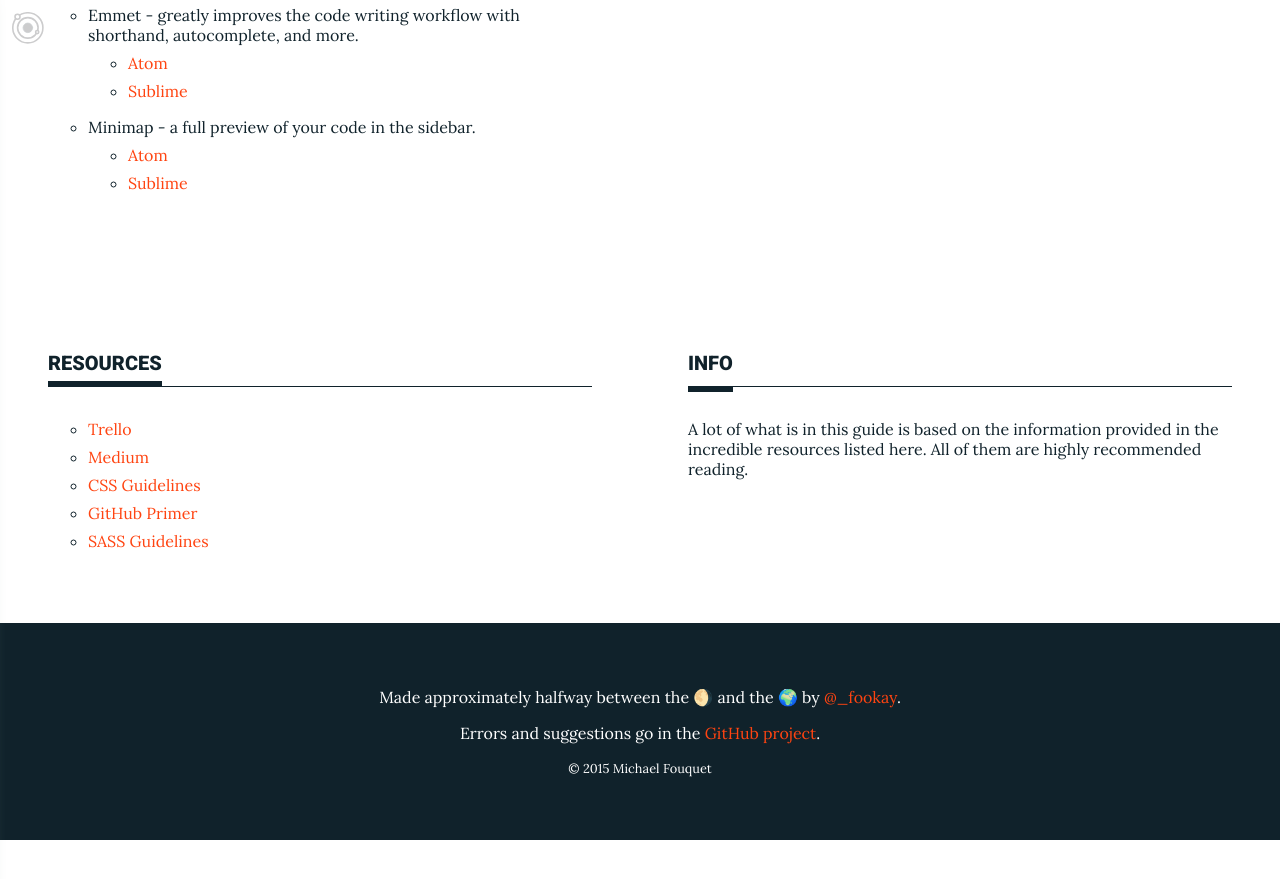
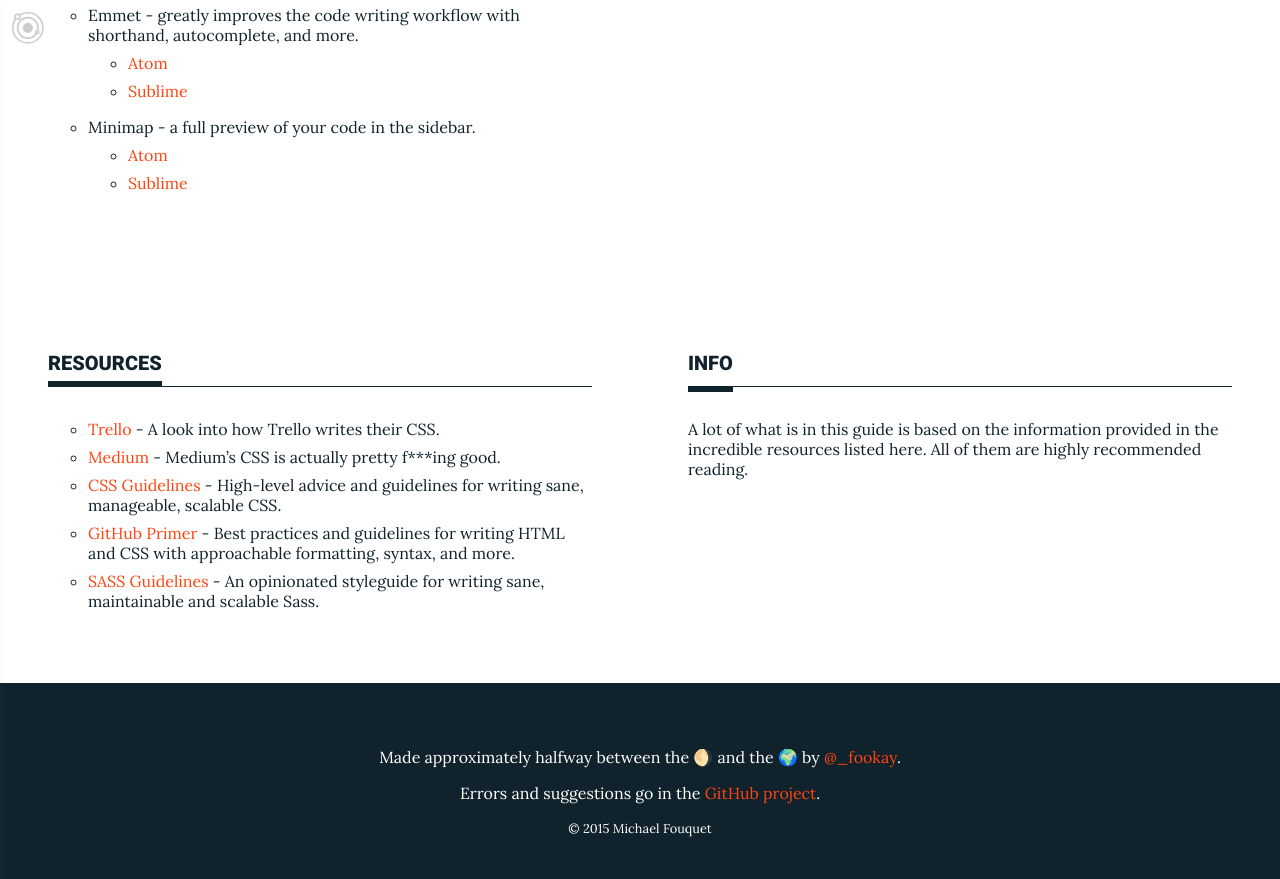
Before and after one commit to mfouquet/workmanship, a Jekyll site: the page built from index.html, in a window 1280 px wide and 900 px high, scrolled down 6100 px. Shown: the top 879 px of the window. Built offline with Jekyll 4.4.1, drawn with Linux system fonts in a browser that asks for light colours; nearby versions of some CDN libraries; before the commit the page ends 6940 px from its top, so only the background shows below that.

Commit message:
Add descriptions to external links. Fixes #5

```diff
--- a/index.html
+++ b/index.html
@@ -345,11 +345,11 @@
   <main class="main">
     <h5 class="main__title-border"><span class="main__title">Resources</span></h3>
     <ul class="main__list">
-      <li class="main__list-item"><a href="https://gist.github.com/bobbygrace/9e961e8982f42eb91b80">Trello</a></li>
-      <li class="main__list-item"><a href="https://medium.com/@fat/mediums-css-is-actually-pretty-fucking-good-b8e2a6c78b06">Medium</a></li>
-      <li class="main__list-item"><a href="http://cssguidelin.es/">CSS Guidelines</a></li>
-      <li class="main__list-item"><a href="http://primercss.io/guidelines/">GitHub Primer</a></li>
-      <li class="main__list-item"><a href="http://sass-guidelin.es">SASS Guidelines</a></li>
+      <li class="main__list-item"><a href="https://gist.github.com/bobbygrace/9e961e8982f42eb91b80">Trello</a> - A look into how Trello writes their CSS.</li>
+      <li class="main__list-item"><a href="https://medium.com/@fat/mediums-css-is-actually-pretty-fucking-good-b8e2a6c78b06">Medium</a> - Medium’s CSS is actually pretty f***ing good.</li>
+      <li class="main__list-item"><a href="http://cssguidelin.es/">CSS Guidelines</a> - High-level advice and guidelines for writing sane, manageable, scalable CSS.</li>
+      <li class="main__list-item"><a href="http://primercss.io/guidelines/">GitHub Primer</a> - Best practices and guidelines for writing HTML and CSS with approachable formatting, syntax, and more.</li>
+      <li class="main__list-item"><a href="http://sass-guidelin.es">SASS Guidelines</a> - An opinionated styleguide for writing sane, maintainable and scalable Sass.</li>
     </ul>
   </main>
   <aside class="aside">
```
